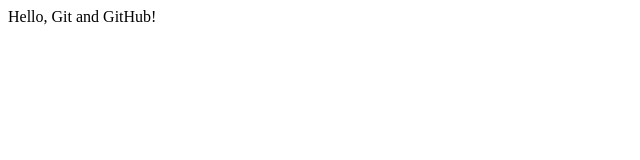
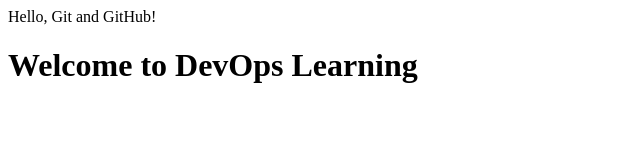
Before and after one commit to ajayreddy1202/git-practice, a plain HTML site: page index.html in a window 1280 px wide. Shown: the whole page, without its empty margins (0-640 px from the left). Drawn offline with Linux system fonts and the light colour scheme.

Commit message:
Add DevOps learning heading

```diff
--- a/index.html
+++ b/index.html
@@ -1 +1,2 @@
 Hello, Git and GitHub!
+<h1>Welcome to DevOps Learning</h1>
```
